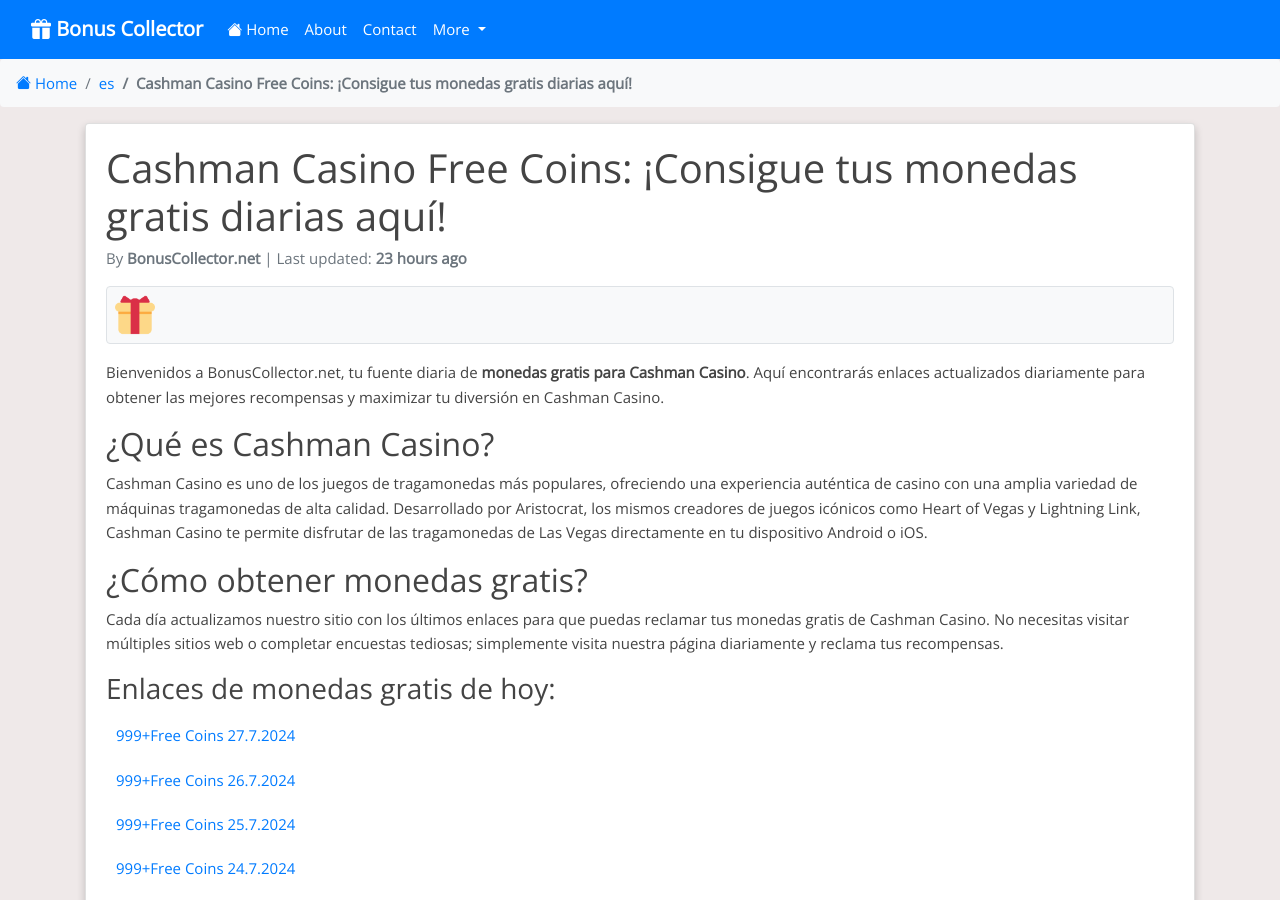
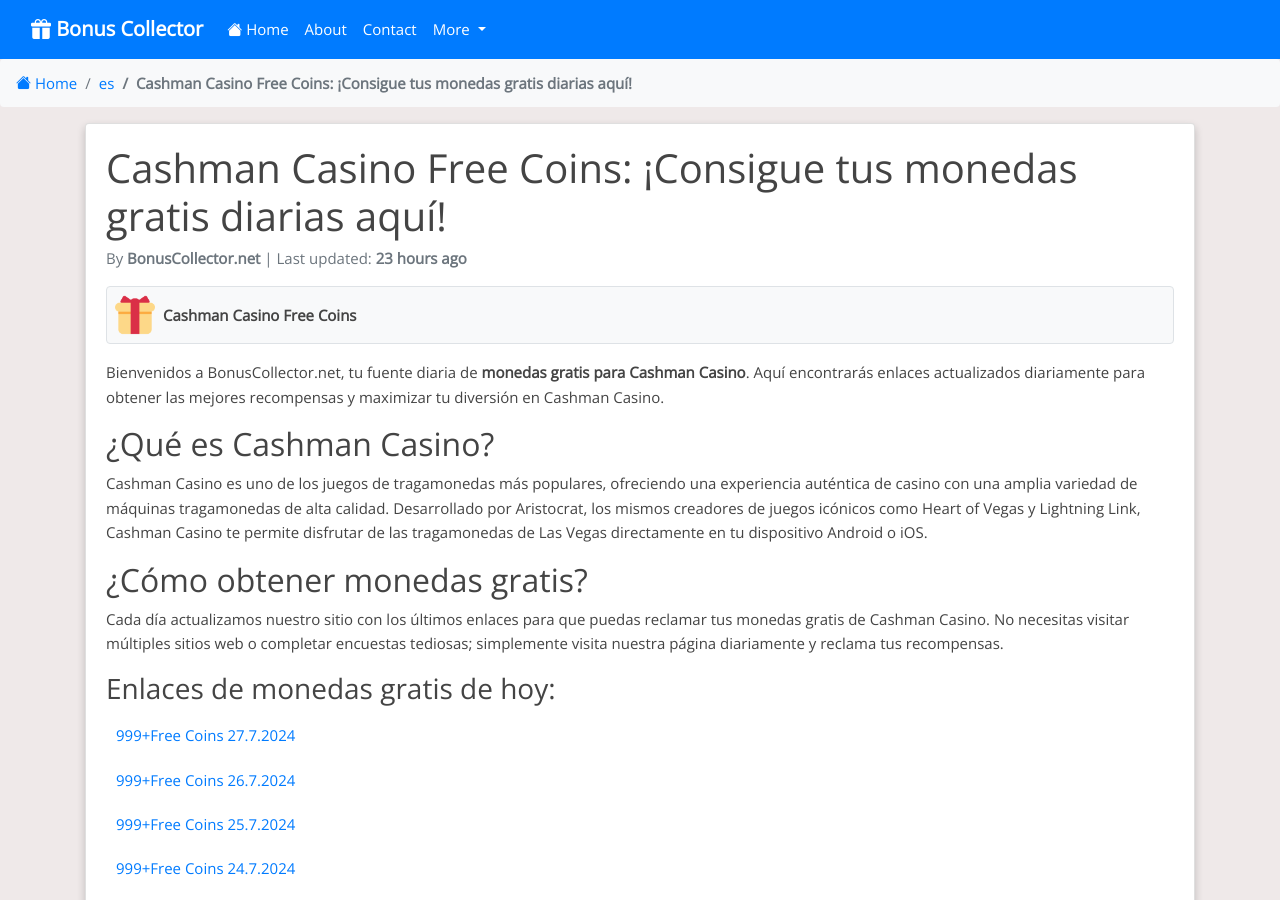
Before and after one commit to Prollad99/bs-net, a Jekyll site: the page built from es/_posts/2024-07-17-cashman-casino.md, in a window 1280 px wide and 900 px high. Built offline with Jekyll 4.4.1, drawn with Linux system fonts in a browser that asks for light colours; nearby versions of some CDN libraries; comment, search, counter and statistics services are not loaded.

Commit message:
Update 2024-07-17-cashman-casino.md

```diff
--- a/es/_posts/2024-07-17-cashman-casino.md
+++ b/es/_posts/2024-07-17-cashman-casino.md
@@ -9,6 +9,8 @@
 permalink: /es/cashman-casino-free-coins/
 image: /assets/images/cashman-casino.webp
 include_file: cashman-casino.html
+manifest: /manifests/es/cashman-casino.json
+app_name: "Cashman Casino Free Coins"
 ---
 
 Bienvenidos a BonusCollector.net, tu fuente diaria de **monedas gratis para Cashman Casino**. Aquí encontrarás enlaces actualizados diariamente para obtener las mejores recompensas y maximizar tu diversión en Cashman Casino.
```
